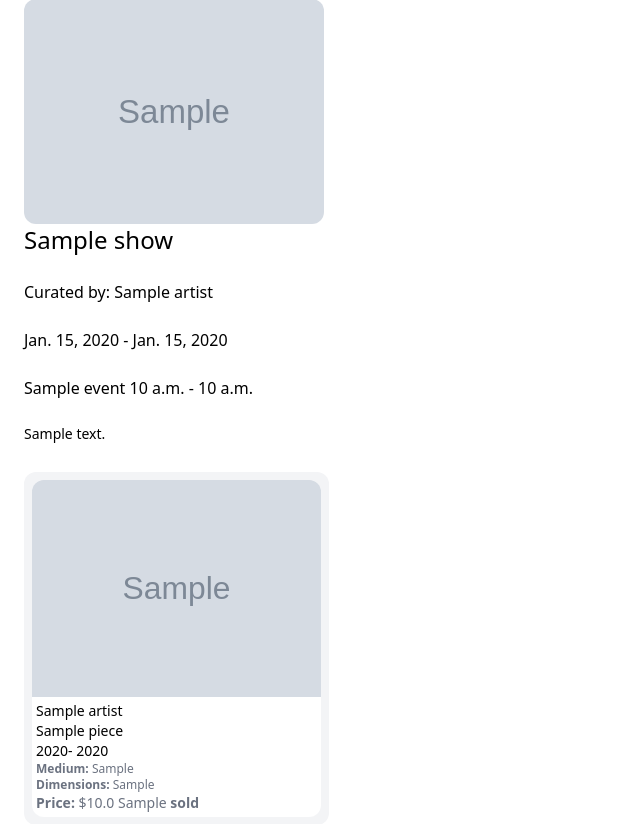
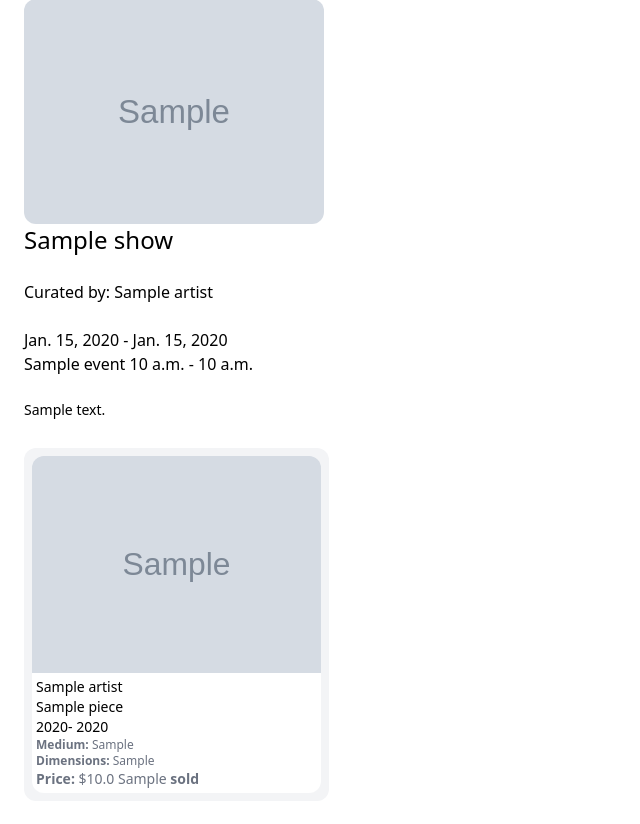
Before and after one commit to jackbackrack/120710-django, a Django app: page /pieces/shows/pieces/shows/1/ in a window 1280 px wide. Shown: the part 13-837 px from the top of the page, without its empty margins (0-640 px from the left). Run offline with Django 4.2, Linux system fonts and the light colour scheme; tables that the repository leaves empty hold one stand-in row (values such as "Sample post"); grey boxes marked "Sample" are stand-in pictures; some libraries are stand-ins or nearby versions.

Commit message:
tune output

```diff
--- a/piece/templates/piece/show_detail.html
+++ b/piece/templates/piece/show_detail.html
@@ -10,13 +10,15 @@
 <h2 class="mb-6">Curated by:
 {% for curator in show.curators.all %}
   <a href="{% url 'piece:artist_detail' show.curator.id %}"> {{ curator.name }} </a>
+  {% if not forloop.last %} and {% endif %}
 {% endfor %}
 </h2>
-<h3 class="mb-6">{{ show.start }} - {{ show.end }}</h3>
+<h3 class="mb-6">{{ show.start }} - {{ show.end }} <br>
 {% for event in show.events.all %}
-<h3 class="mb-6"> <a href="{% url 'piece:event_detail' event.id %}"> {{ event.name }}</a>
-{{ event.start }} - {{ event.end }}</h3>
-{% endfor %}
+  <a href="{% url 'piece:event_detail' event.id %}"> {{ event.name }}</a>
+  {{ event.start }} - {{ event.end }}<br>
+  {% endfor %}
+</h3>
 <p class="text-sm">{{ show.description|safe }}</p>
 <br>
 <div class="grid grid-cols-4 gap-1">
```
Also changed, not shown: market/templates/market/index.html (+5 -3 lines).
